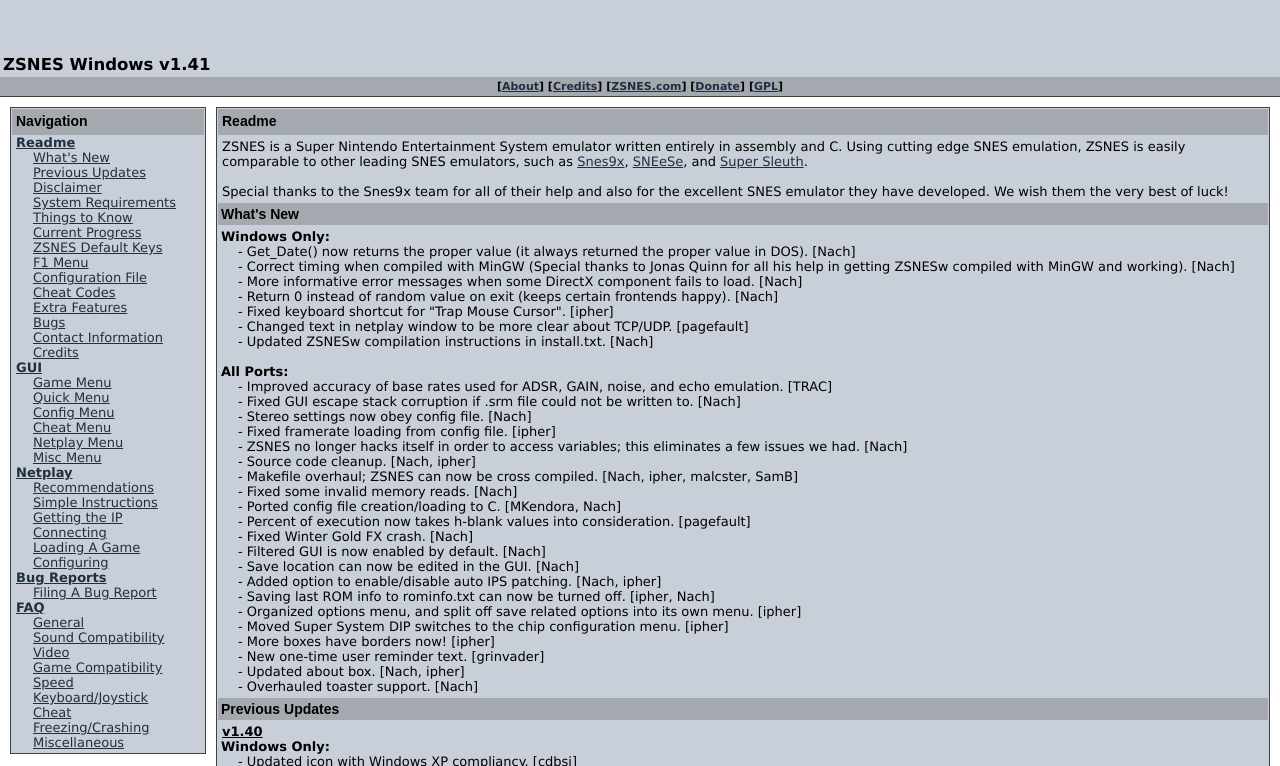
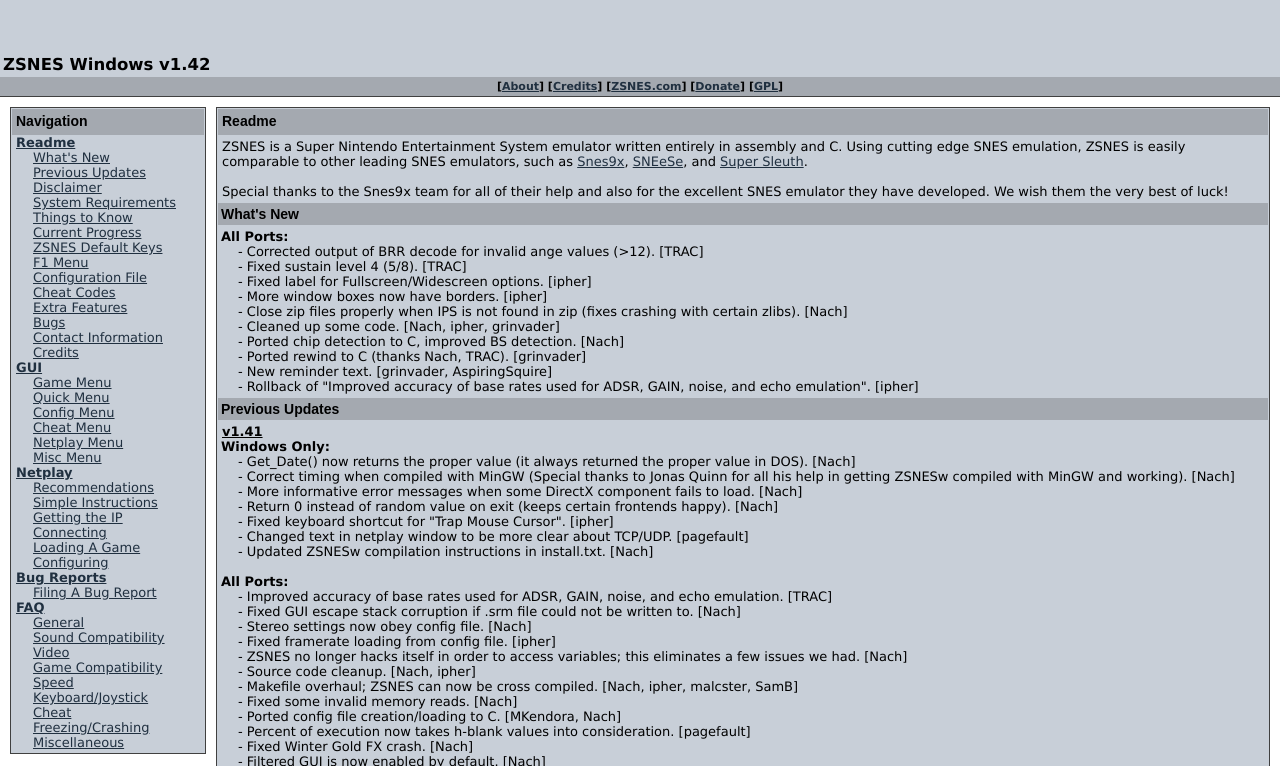
Before and after one commit to xyproto/zsnes, a plain HTML site: page docs/Windows/readme.htm in a window 1280 px wide. Shown: the part 31-797 px from the top of the page. Drawn offline with Linux system fonts and the light colour scheme.

Commit message:
Windows doc update
git-svn-id: https://svn.zsnes.com/rep/zsnes/trunk@2008 8cdf4848-9e13-0410-98e6-c9478ff1fb58

```diff
--- a/docs/Windows/readme.htm
+++ b/docs/Windows/readme.htm
@@ -2,7 +2,7 @@
 
 <html xmlns="http://www.w3.org/1999/xhtml" xml:lang="en">
 <head>
-  <title>ZSNES Documentation - Windows v1.41 - Readme</title>
+  <title>ZSNES Documentation - Windows v1.42 - Readme</title>
 
   <link rel="stylesheet" type="text/css" href="style.css" />
 </head>
@@ -12,7 +12,7 @@
 <div id="header">
  <h1><img src="images/zsneslogo.png" /></h1>
  <div id="header_oslogo"><img src="images/windowslogo.png" /></div>
- <h2>ZSNES Windows v1.41</h2>
+ <h2>ZSNES Windows v1.42</h2>
 </div>
 
 <div id="header_nav">
@@ -88,6 +88,26 @@
 
   <div class="content_body">
     <ul>
+      <li><span class="list_head">All Ports:</span></li>
+      <li>- Corrected output of BRR decode for invalid ange values (>12). [TRAC]</li>
+      <li>- Fixed sustain level 4 (5/8). [TRAC]</li>
+      <li>- Fixed label for Fullscreen/Widescreen options. [ipher]</li>
+      <li>- More window boxes now have borders. [ipher]</li>
+      <li>- Close zip files properly when IPS is not found in zip (fixes crashing with certain zlibs). [Nach]</li>
+      <li>- Cleaned up some code. [Nach, ipher, grinvader]</li>
+      <li>- Ported chip detection to C, improved BS detection. [Nach]</li>
+      <li>- Ported rewind to C (thanks Nach, TRAC). [grinvader]</li>
+      <li>- New reminder text. [grinvader, AspiringSquire]</li>
+      <li>- Rollback of "Improved accuracy of base rates used for ADSR, GAIN, noise, and echo emulation". [ipher]</li>
+    </ul>
+    <a id="previous_updates"></a>
+  </div>
+
+  <h2>Previous Updates</h2>
+
+  <div class="content_body">
+    <span class="previous_version_number">v1.41</span>
+    <ul>
       <li><span class="list_head">Windows Only:</span></li>
       <li>- Get_Date() now returns the proper value (it always returned the proper value in DOS). [Nach]</li>
       <li>- Correct timing when compiled with MinGW (Special thanks to Jonas Quinn for all his help in getting ZSNESw compiled with MinGW and working). [Nach]</li>
@@ -122,10 +142,7 @@
       <li>- Updated about box. [Nach, ipher]</li>
       <li>- Overhauled toaster support. [Nach]
     </ul>
-    <a id="previous_updates"></a>
   </div>
-
-  <h2>Previous Updates</h2>
 
   <div class="content_body">
     <span class="previous_version_number">v1.40</span>
```
Also changed, not shown: docs/Windows/about.htm (+2 -2 lines), docs/Windows/bugreports.htm (+2 -2 lines), docs/Windows/bugs.htm (+2 -2 lines), docs/Windows/credits.htm (+2 -2 lines), docs/Windows/faq.htm (+2 -2 lines), docs/Windows/gui.htm (+2 -2 lines), docs/Windows/netplay.htm (+2 -2 lines).
